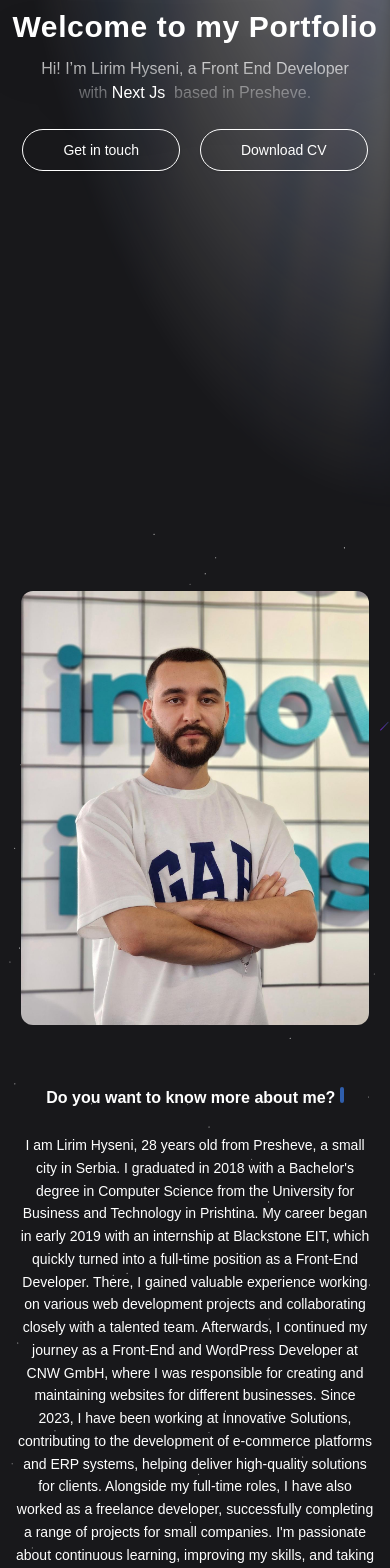
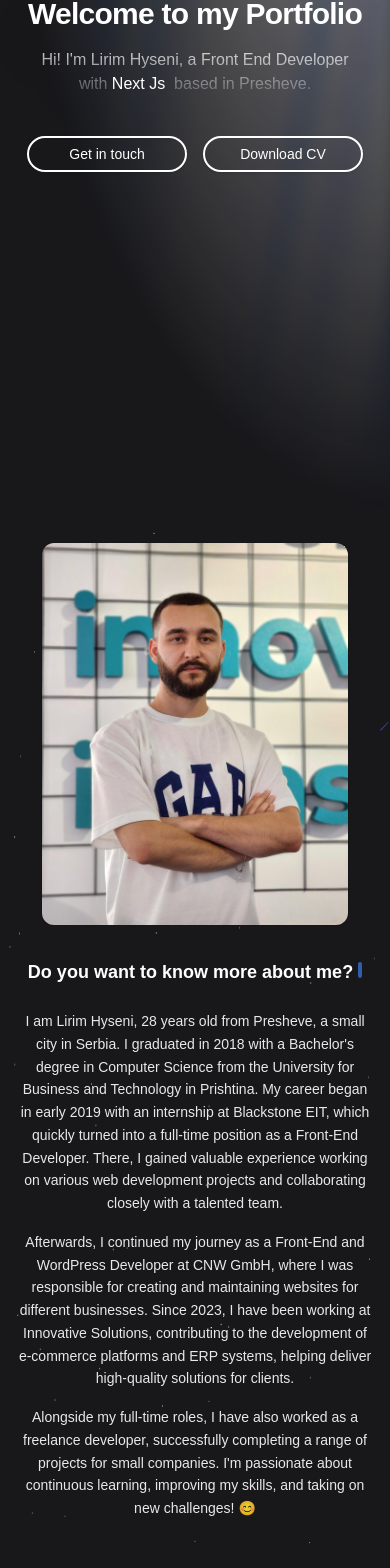
Before and after one commit to lirimh/portfolio, a Next.js app: page / in a window 390 px wide. Shown: the part 334-1902 px from the top of the page. Built offline with nearby package versions, Linux system fonts and the light colour scheme.

Commit message:
updates on responsivity

```diff
--- a/src/app/globals.css
+++ b/src/app/globals.css
@@ -4,6 +4,7 @@
 
 body {
   font-family: Arial, Helvetica, sans-serif;
+  background-color: #18181b;
 }
 
 @layer base {
--- a/src/components/page/About.tsx
+++ b/src/components/page/About.tsx
@@ -22,7 +22,7 @@ const About = () => {
   return (
     <section
       id="about"
-      className="min-h-screen bg-zinc-900 flex flex-col items-center justify-center relative w-full px-4  md:py-16"
+      className="min-h-screen bg-zinc-900 flex flex-col items-center justify-center relative w-full px-4 md:py-16"
     >
       <ShootingStars />
       <StarsBackground />
@@ -39,39 +39,44 @@ const About = () => {
           damping: 20,
           mass: 1.5,
         }}
-        className="snap-start h-auto w-full max-w-7xl mx-auto flex flex-col lg:flex-row items-center justify-center gap-8 md:gap-12 lg:gap-20"
+        className="snap-start lg:h-auto w-full max-w-7xl mx-auto flex flex-col lg:flex-row items-center justify-center gap-8 md:gap-12 lg:gap-20 py-8 sm:py-12 lg:py-16"
       >
-        {/* Image Container - Top on tablet, Right on desktop */}
-        <div className="w-full md:w-2/3 lg:w-2/5 order-1 lg:order-2">
-          <div className="w-[350px] sm:w-[300px]  md:w-[350px] lg:w-[400px] mx-auto">
-            <ThreeDCardDemo image={image} />
-          </div>
+        {/* Image Container */}
+        <div className="w-full h-full md:w-2/3 lg:w-2/5 order-1 lg:order-2">
+          <ThreeDCardDemo image={image} />
         </div>
 
-        {/* Text Container - Bottom on tablet, Left on desktop */}
-        <div className="w-full lg:w-3/5 order-2 lg:order-1 text-center">
-          <div className="mb-6">
+        {/* Text Container */}
+        <div className="w-full lg:w-3/5 order-2 lg:order-1 text-center lg:text-left space-y-6">
+          <div className="mb-4 sm:mb-6 lg:mb-8">
             <TypewriterEffect words={words} />
           </div>
-          <p className="text-sm sm:text-base lg:text-lg text-white leading-relaxed max-w-prose mx-auto text-center">
-            I am Lirim Hyseni, 28 years old from Presheve, a small city in
-            Serbia. I graduated in 2018 with a Bachelor&apos;s degree in
-            Computer Science from the University for Business and Technology in
-            Prishtina. My career began in early 2019 with an internship at
-            Blackstone EIT, which quickly turned into a full-time position as a
-            Front-End Developer. There, I gained valuable experience working on
-            various web development projects and collaborating closely with a
-            talented team. Afterwards, I continued my journey as a Front-End and
-            WordPress Developer at CNW GmbH, where I was responsible for
-            creating and maintaining websites for different businesses. Since
-            2023, I have been working at Innovative Solutions, contributing to
-            the development of e-commerce platforms and ERP systems, helping
-            deliver high-quality solutions for clients. Alongside my full-time
-            roles, I have also worked as a freelance developer, successfully
-            completing a range of projects for small companies. I&apos;m
-            passionate about continuous learning, improving my skills, and
-            taking on new challenges! 😊
-          </p>
+          <div className="space-y-4 sm:space-y-6">
+            <p className="text-sm sm:text-base md:text-lg lg:text-lg text-white/90 leading-relaxed sm:leading-relaxed lg:leading-relaxed">
+              I am Lirim Hyseni, 28 years old from Presheve, a small city in
+              Serbia. I graduated in 2018 with a Bachelor&apos;s degree in
+              Computer Science from the University for Business and Technology
+              in Prishtina. My career began in early 2019 with an internship at
+              Blackstone EIT, which quickly turned into a full-time position as
+              a Front-End Developer. There, I gained valuable experience working
+              on various web development projects and collaborating closely with
+              a talented team.
+            </p>
+            <p className="text-sm sm:text-base md:text-lg lg:text-lg text-white/90 leading-relaxed sm:leading-relaxed lg:leading-relaxed">
+              Afterwards, I continued my journey as a Front-End and WordPress
+              Developer at CNW GmbH, where I was responsible for creating and
+              maintaining websites for different businesses. Since 2023, I have
+              been working at Innovative Solutions, contributing to the
+              development of e-commerce platforms and ERP systems, helping
+              deliver high-quality solutions for clients.
+            </p>
+            <p className="text-sm sm:text-base md:text-lg lg:text-lg text-white/90 leading-relaxed sm:leading-relaxed lg:leading-relaxed">
+              Alongside my full-time roles, I have also worked as a freelance
+              developer, successfully completing a range of projects for small
+              companies. I&apos;m passionate about continuous learning,
+              improving my skills, and taking on new challenges! 😊
+            </p>
+          </div>
         </div>
       </motion.div>
     </section>
--- a/src/components/page/Contact.tsx
+++ b/src/components/page/Contact.tsx
@@ -5,7 +5,7 @@ const Contact = () => {
   return (
     <section
       id="contact"
-      className="bg-zinc-900 flex-col items-center justify-center text-white text-4xl"
+      className="bg-zinc-900  flex-col items-center justify-center text-white text-4xl"
     >
       <h1 className="text-center md:text-7xl lg:text-7xl text-3xl font-bold">
         Contact
--- a/src/components/page/Projects.tsx
+++ b/src/components/page/Projects.tsx
@@ -1,6 +1,7 @@
 "use client";
 import React from "react";
 import { HeroParallax } from "../ui/hero-parallax";
+import { StaticImageData } from "next/image";
 import MorelErp from "../../../public/images/morel-erp.jpg";
 import MorelShop from "../../../public/images/morel-shop.png";
 import Pygmalion from "../../../public/images/pygmalion.png";
@@ -9,28 +10,30 @@ import Blackstone from "../../../public/images/blackstone.png";
 import CNWSolutions from "../../../public/images/cnw-solutions.png";
 import CNWGmbh from "../../../public/images/cnw.png";
 
-export function Projects() {
-  return (
-    <section id="projects">
-      <HeroParallax products={products} />
-    </section>
-  );
-}
+type Project = {
+  title: string;
+  description: string;
+  link: string;
+  thumbnail: StaticImageData;
+  technologies?: string[];
+};
 
-export const products = [
+const projects: Project[] = [
   {
     title: "Pygmalion Webshop",
     description:
       "Created a home decor e-commerce platform with React.js, React Query, and Material UI, integrating user authentication, product listings, blog features, and Stripe payments.",
     link: "#",
     thumbnail: Pygmalion,
+    technologies: ["React.js", "React Query", "Material UI", "Stripe"],
   },
   {
     title: "Morel Webshop",
     description:
-      " Developed a responsive e-commerce platform for an optical company using Next.js, Tailwind CSS, and Stripe, featuring user authentication, product catalog, blog posts, and a seamless shopping experience.",
+      "Developed a responsive e-commerce platform for an optical company using Next.js, Tailwind CSS, and Stripe, featuring user authentication, product catalog, blog posts, and a seamless shopping experience.",
     link: "#",
     thumbnail: MorelShop,
+    technologies: ["Next.js", "Tailwind CSS", "Stripe"],
   },
   {
     title: "Morel ERP",
@@ -49,7 +52,7 @@ export const products = [
   {
     title: "Blackstone Website",
     description:
-      " Redesigned and improved company website modules using HTML, CSS, JavaScript, and Bootstrap, enhancing UI and UX.",
+      "Redesigned and improved company website modules using HTML, CSS, JavaScript, and Bootstrap, enhancing UI and UX.",
     link: "#",
     thumbnail: Blackstone,
   },
@@ -70,7 +73,7 @@ export const products = [
   {
     title: "Blackstone Website",
     description:
-      " Redesigned and improved company website modules using HTML, CSS, JavaScript, and Bootstrap, enhancing UI and UX.",
+      "Redesigned and improved company website modules using HTML, CSS, JavaScript, and Bootstrap, enhancing UI and UX.",
     link: "#",
     thumbnail: Blackstone,
   },
@@ -84,8 +87,21 @@ export const products = [
   {
     title: "Morel Webshop",
     description:
-      " Developed a responsive e-commerce platform for an optical company using Next.js, Tailwind CSS, and Stripe, featuring user authentication, product catalog, blog posts, and a seamless shopping experience.",
+      "Developed a responsive e-commerce platform for an optical company using Next.js, Tailwind CSS, and Stripe, featuring user authentication, product catalog, blog posts, and a seamless shopping experience.",
     link: "#",
     thumbnail: MorelShop,
   },
 ];
+
+export function Projects() {
+  return (
+    <section
+      id="projects"
+      className="relative w-full bg-zinc-900 overflow-hidden"
+    >
+      <HeroParallax products={projects} />
+    </section>
+  );
+}
+
+export { projects };
--- a/src/components/page/Skills.tsx
+++ b/src/components/page/Skills.tsx
@@ -51,77 +51,77 @@ const logos = [
   {
     src: Css,
     alt: "CSS",
-    top: "45%",
+    top: "25%", // Changed from 35%
     left: "20%",
     description: "CSS3 for modern web styling and animations",
   },
   {
     src: Html,
     alt: "HTML",
-    top: "30%",
+    top: "10%", // Changed from 20%
     left: "29%",
     description: "HTML5 for semantic markup and web structure",
   },
   {
     src: Javascript,
     alt: "JavaScript",
-    top: "45%",
+    top: "25%", // Changed from 35%
     left: "39%",
     description: "JavaScript for dynamic web functionality",
   },
   {
     src: TypeScript,
     alt: "TypeScript",
-    top: "30%",
+    top: "10%", // Changed from 20%
     left: "49%",
     description: "TypeScript for type-safe JavaScript development",
   },
   {
     src: ReactJs,
     alt: "ReactJs",
-    top: "45%",
+    top: "25%", // Changed from 35%
     left: "58%",
     description: "React.js for building interactive UIs",
   },
   {
     src: Next,
     alt: "Next.js",
-    top: "24%",
+    top: "10%", // Changed from 15%
     left: "68%",
     description: "Next.js for server-side rendering and static generation",
   },
   {
     src: Tailwind,
     alt: "Tailwind",
-    top: "45%",
+    top: "25%", // Changed from 35%
     left: "76%",
     description: "Tailwind CSS for utility-first styling",
   },
   {
     src: Sass,
     alt: "Sass",
-    top: "75%",
+    top: "55%", // Changed from 65%
     left: "30%",
     description: "Sass for advanced CSS preprocessing",
   },
   {
     src: Mui,
     alt: "Material UI",
-    top: "85%",
+    top: "65%", // Changed from 75%
     left: "43%",
     description: "Material UI for ready-to-use React components",
   },
   {
     src: Wordpress,
     alt: "WordPress",
-    top: "85%",
+    top: "65%", // Changed from 75%
     left: "56%",
     description: "WordPress for content management systems",
   },
   {
     src: Git,
     alt: "Git",
-    top: "73%",
+    top: "55%", // Changed from 65%
     left: "68%",
     description: "Git for version control and collaboration",
   },
@@ -172,12 +172,12 @@ const Skills = () => {
       </div>
 
       {/* Mobile and Tablet Layout */}
-      <div className="lg:hidden container mx-auto px-4">
-        <div className="grid grid-cols-2 sm:grid-cols-3 md:grid-cols-4 gap-6 md:gap-8">
+      <div className="lg:hidden container mx-auto px-4 py-12 sm:py-16">
+        <div className="grid grid-cols-3 sm:grid-cols-4 gap-6 sm:gap-8 md:gap-10">
           {logos.map((logo, index) => (
             <motion.div
               key={index}
-              className="flex flex-col items-center justify-center group"
+              className="flex flex-col items-center justify-center group relative"
               variants={floatingVariants}
               initial="initial"
               whileInView={["animate", "floating"]}
@@ -190,12 +190,17 @@ const Skills = () => {
                   height={100}
                   width={100}
                   alt={logo.alt}
-                  className="select-none w-16 sm:w-20 md:w-24 h-16  sm:h-20 md:h-24 object-contain"
+                  className="select-none w-16 sm:w-24 md:w-32 h-16 sm:h-24 md:h-32 object-contain"
                 />
               </div>
-              <p className="mt-2 text-white text-xs sm:text-sm font-medium md:hidden">
+              <p className="mt-3 text-white text-sm sm:text-base md:text-lg font-medium">
                 {logo.alt}
               </p>
+              <div className="absolute w-56 sm:w-64 -bottom-20 left-1/2 transform -translate-x-1/2 opacity-0 group-hover:opacity-100 transition-opacity duration-300 z-10 hidden sm:block">
+                <p className="text-white text-center text-sm sm:text-base bg-zinc-800/90 px-4 py-3 rounded-lg shadow-xl backdrop-blur-sm">
+                  {logo.description}
+                </p>
+              </div>
             </motion.div>
           ))}
         </div>
--- a/src/components/ui/3d-card.tsx
+++ b/src/components/ui/3d-card.tsx
@@ -48,7 +48,7 @@ export const CardContainer = ({
     <MouseEnterContext.Provider value={[isMouseEntered, setIsMouseEntered]}>
       <div
         className={cn(
-          "py-20 flex items-center justify-center",
+          "py-0 flex items-center justify-center",
           containerClassName
         )}
         style={{
--- a/src/components/ui/aurora-background-demo.tsx
+++ b/src/components/ui/aurora-background-demo.tsx
@@ -27,7 +27,7 @@ export function AuroraBackgroundDemo() {
   };
 
   return (
-    <section id="home">
+    <section id="home" className="min-h-screen">
       <AuroraBackground>
         <motion.div
           initial={{ opacity: 0.0, y: 40 }}
@@ -37,27 +37,27 @@ export function AuroraBackgroundDemo() {
             duration: 0.8,
             ease: "easeInOut",
           }}
-          className="relative flex flex-col gap-4 items-center justify-center"
+          className="relative flex flex-col gap-4 items-center justify-center px-4 sm:px-6 lg:px-8 py-12 sm:py-16 lg:py-20"
         >
-          <div className="flex-col text-center justify-center items-center">
+          <div className="flex-col text-center justify-center items-center max-w-4xl mx-auto">
             <TextGenerateEffect
-              className="bg-clip-text text-3xl text-center md:text-4xl lg:text-7xl text-transparent drop-shadow-2xl text-white"
+              className="bg-clip-text text-3xl xs:text-4xl sm:text-5xl md:text-6xl lg:text-7xl text-transparent drop-shadow-2xl text-white font-bold tracking-tight"
               words="Welcome to my Portfolio"
             />
-            <div className="bg-clip-text mt-3 px-10 lg:px-0 text-transparent font-normal drop-shadow-2xl text-md text-center md:text-4xl lg:text-xl bg-gradient-to-b from-white/80 to-white/20">
-              Hi! I’m Lirim Hyseni, a Front End Developer with{" "}
+            <div className="bg-clip-text mt-4 sm:mt-6 text-transparent font-normal drop-shadow-2xl text-base xs:text-lg sm:text-xl md:text-2xl lg:text-xl bg-gradient-to-b from-white/80 to-white/20 max-w-3xl mx-auto px-4">
+              Hi! I&apos;m Lirim Hyseni, a Front End Developer with{" "}
               <FlipWords words={words} /> based in Presheve.
             </div>
-            <div className="gap-5 flex justify-center py-3">
+            <div className="gap-4 flex flex-row justify-center py-6 sm:py-8 lg:py-2 mt-4 sm:mt-6">
               <Button
                 onClick={scrollToContact}
-                className="mt-3 border px-10 py-5 rounded-full border-white bg-transparent text-white hover:scale-105 hover:bg-white/10 transition-transform duration-300 ease-in-out"
+                className="w-[160px] xs:w-[180px] sm:w-auto px-4 xs:px-6 sm:px-10 lg:text-base lg:px-10 lg:py-5 py-3 xs:py-4 sm:py-6 text-sm xs:text-base sm:text-xl rounded-full border-2 border-white bg-transparent text-white hover:scale-105 hover:bg-white/10 transition-all duration-300 ease-in-out font-medium"
               >
                 Get in touch
               </Button>
               <Button
                 onClick={handleDownloadCV}
-                className="mt-3 border px-10 py-5 rounded-full border-white bg-transparent text-white hover:scale-105 hover:bg-white/10 transition-transform duration-300 ease-in-out"
+                className="w-[160px] xs:w-[180px] sm:w-auto px-4 xs:px-6 sm:px-10 lg:text-base lg:px-10 lg:py-5 py-3 xs:py-4 sm:py-6 text-sm xs:text-base sm:text-xl rounded-full border-2 border-white bg-transparent text-white hover:scale-105 hover:bg-white/10 transition-all duration-300 ease-in-out font-medium"
               >
                 Download CV
               </Button>
--- a/src/components/ui/hero-parallax.tsx
+++ b/src/components/ui/hero-parallax.tsx
@@ -96,7 +96,7 @@ export const HeroParallax = ({ products }: { products: Product[] }) => {
   return (
     <div
       ref={ref}
-      className="lg:h-[200vh] h-[150vh] lg:pt-0 pt-24 bg-zinc-900 overflow-hidden antialiased relative flex flex-col self-auto [perspective:1000px] [transform-style:preserve-3d]"
+      className="pb-80 lg:pt-0 pt-24 bg-zinc-900 overflow-hidden antialiased relative flex flex-col self-auto [perspective:1000px] [transform-style:preserve-3d]"
     >
       <Header />
       <motion.div
@@ -262,7 +262,7 @@ export const HeroParallax = ({ products }: { products: Product[] }) => {
 
 export const Header = () => {
   return (
-    <div className="max-w-7xl bg-zinc-900 relative mx-auto py-10 md:py-20 lg:py-40 px-4 w-full left-0 top-0">
+    <div className="max-w-7xl pt-32 bg-zinc-900 relative mx-auto md:py-20  px-4 w-full left-0 top-0">
       <div className="flex flex-col md:flex-col lg:flex-row items-center lg:items-start gap-8">
         {/* Text Content - Bottom on mobile/tablet, Left on desktop */}
         <div className="w-full lg:w-1/2 order-2 lg:order-1">
--- a/src/components/ui/three-d-card-demo.tsx
+++ b/src/components/ui/three-d-card-demo.tsx
@@ -13,15 +13,15 @@ const ThreeDCardDemo: FC<ThreeDCardProps> = ({ image }) => {
   return (
     <CardContainer className="inter-var">
       <CardBody className="bg-none relative group/card dark:hover:shadow-2xl dark:hover:shadow-emerald-500/[0.1] dark:bg-black dark:border-white/[0.2] border-black/[0.1] w-full rounded-xl border">
-        <CardItem className="w-full">
+        <CardItem className="w-full h-full">
           <Image
             src={image}
-            height={1000}
-            width={1000}
+            height={1200}
+            width={1200}
             className="w-full h-full object-cover rounded-xl group-hover/card:shadow-xl"
             sizes="(max-width: 640px) 90vw,
                    (max-width: 768px) 80vw,
-                   (max-width: 1024px) 60vw,
+                   (max-width: 1024px) 80vw,
                    40vw"
             priority
             alt="thumbnail"
--- a/src/components/ui/time-line.tsx
+++ b/src/components/ui/time-line.tsx
@@ -22,20 +22,20 @@ export function TimelineDemo() {
             I have graduated from the Faculty of Computer Science and
             Engineering with a Bachelor&apos;s degree.
           </p>
-          <div className="grid grid-cols-3 gap-4">
+          <div className="grid lg:grid-cols-3 grid-cols-2 gap-4">
             <Image
               src={DegreePhoto}
               alt="startup template"
               width={500}
               height={500}
-              className="rounded-lg object-cover h-40 md:h-44 lg:h-80 w-full max-w-72 shadow-[0_0_24px_rgba(34,_42,_53,_0.06),_0_1px_1px_rgba(0,_0,_0,_0.05),_0_0_0_1px_rgba(34,_42,_53,_0.04),_0_0_4px_rgba(34,_42,_53,_0.08),_0_16px_68px_rgba(47,_48,_55,_0.05),_0_1px_0_rgba(255,_255,_255,_0.1)_inset]"
+              className="rounded-lg object-cover h-40 md:h-44 lg:h-80 w-full max-w-32  lg:max-w-72 shadow-[0_0_24px_rgba(34,_42,_53,_0.06),_0_1px_1px_rgba(0,_0,_0,_0.05),_0_0_0_1px_rgba(34,_42,_53,_0.04),_0_0_4px_rgba(34,_42,_53,_0.08),_0_16px_68px_rgba(47,_48,_55,_0.05),_0_1px_0_rgba(255,_255,_255,_0.1)_inset]"
             />
             <Image
               src={DegreePhotoImg}
               alt="startup template"
               width={500}
               height={500}
-              className="rounded-lg object-cover object-center h-40 md:h-44 lg:h-80 w-full lg:max-w-72 shadow-[0_0_24px_rgba(34,_42,_53,_0.06),_0_1px_1px_rgba(0,_0,_0,_0.05),_0_0_0_1px_rgba(34,_42,_53,_0.04),_0_0_4px_rgba(34,_42,_53,_0.08),_0_16px_68px_rgba(47,_48,_55,_0.05),_0_1px_0_rgba(255,_255,_255,_0.1)_inset]"
+              className="rounded-lg object-cover object-center h-40 md:h-44 lg:h-80 w-full max-w-32 lg:max-w-72 shadow-[0_0_24px_rgba(34,_42,_53,_0.06),_0_1px_1px_rgba(0,_0,_0,_0.05),_0_0_0_1px_rgba(34,_42,_53,_0.04),_0_0_4px_rgba(34,_42,_53,_0.08),_0_16px_68px_rgba(47,_48,_55,_0.05),_0_1px_0_rgba(255,_255,_255,_0.1)_inset]"
             />
           </div>
         </div>
--- a/src/components/ui/typewriter-effect.tsx
+++ b/src/components/ui/typewriter-effect.tsx
@@ -72,7 +72,7 @@ export const TypewriterEffect = ({
   return (
     <div
       className={cn(
-        "text-base sm:text-xl md:text-3xl lg:text-5xl font-bold text-center",
+        "text-lg sm:text-xl md:text-3xl lg:text-4xl font-bold text-center",
         className
       )}
     >
```
